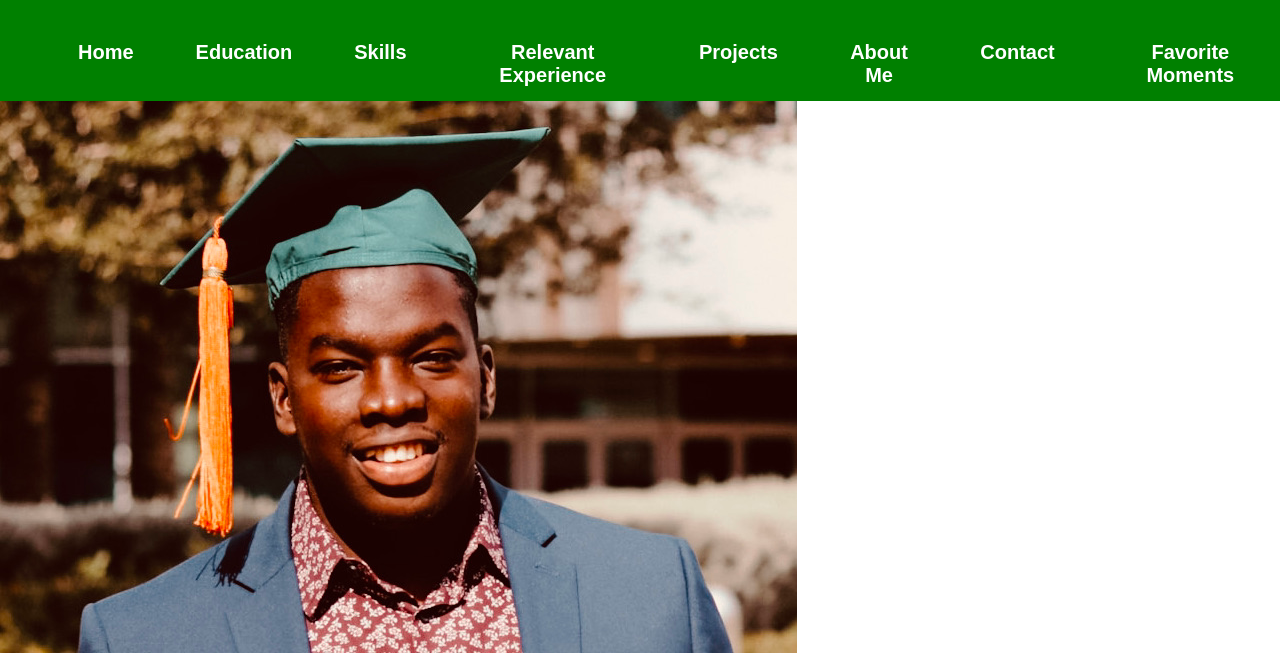
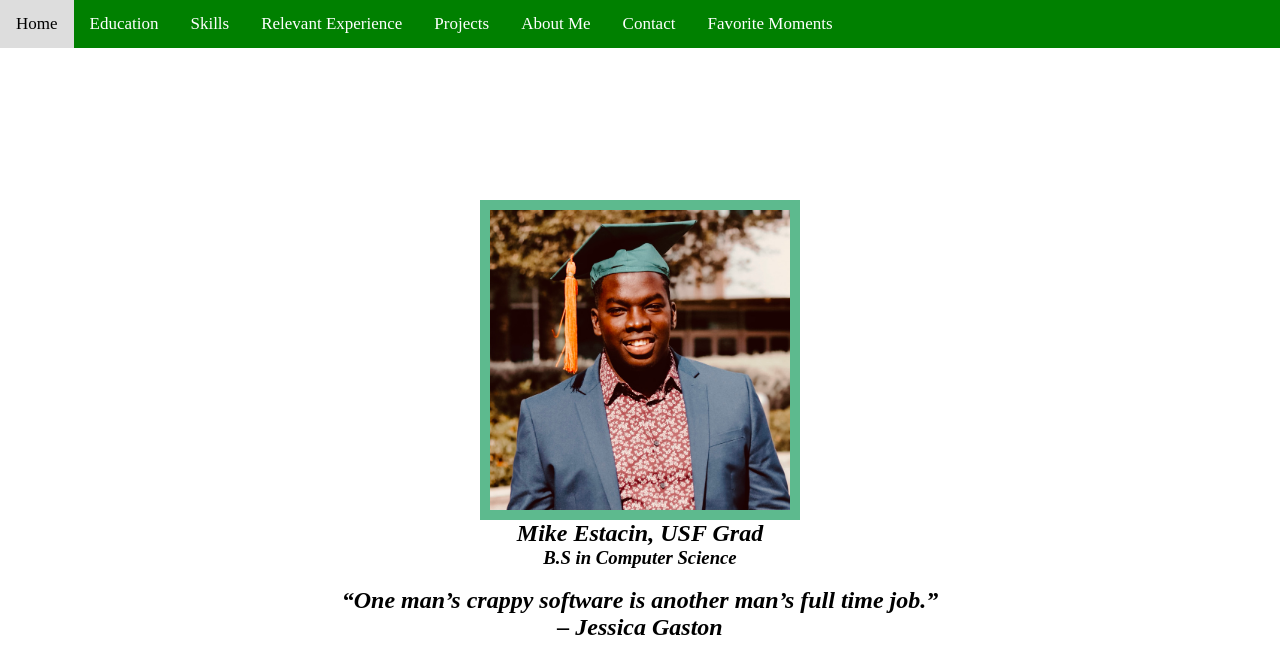
Before and after one commit to mikeEstacin/Resume, a plain HTML site: page index.html in a window 1280 px wide. Shown: the top 653 px of the page. Drawn offline with nearby package versions, Linux system fonts and the light colour scheme.

Commit message:
Add bio and quote to website

```diff
--- a/index.html
+++ b/index.html
@@ -1,31 +1,35 @@
 <!DOCTYPE html>
 <html lang ="en">
     <head>
-        <title>Webpage Design</title>
+        <title>Education</title>
         <link rel="stylesheet" href="style.css">
     </head>
     <body>
+        <div class="navbar">
+
+            <a href ="#home" target="self"> Home</a>
+            <a href ="education.html">Education</aref>
+            <a href ="#Skills">Skills</aref>
+            <a href ="#">Relevant Experience</a>
+            <a href ="#">Projects</a>
+            <a href ="#">About Me</a>
+            <a href ="#">Contact</a>
+            <a href ="#">Favorite Moments</a>
+    </div>
     <div class="main">
-            <div class="navbar">
-                <nav class="menu">
-                    <ul>
-                        <li><a href ="#home"> Home</aref></li>
-                        <li><a href ="#Education">Education</aref></li>
-                        <li><a href ="#Skills">Skills</aref></li>
-                        <li><a href ="#">Relevant Experience</aref></li>
-                        <li><a href ="#">Projects</aref></li>
-                        <li><a href ="#">About Me</aref></li>
-                        <li><a href ="#">Contact</aref></li>
-                        <li><a href ="#">Favorite Moments</aref></li>
 
-                    </ul>
-                </nav>
-            </div>
 
-            <section id = "Home">
+     <section id = "home">
             <img src = "Image/IMG_3580.JPG">
             <div class="bio">
-                <h4>Mike Estacin, BS Computer Science</h4>
+                <h2>Mike Estacin, <abbr title = "University of South Florida">USF</abbr> Grad
+                    <br>
+                </h2>
+                    <h3>B.S in Computer Science</h3>
+                <br>
+                <p>“One man’s crappy software is another man’s full time job.”<br>
+                – Jessica Gaston</p>
+                <br>
             </div>
             <div class="icon">
             <script type="module" src="https://unpkg.com/ionicons@5.5.2/dist/ionicons/ionicons.esm.js"></script>
@@ -42,9 +46,6 @@
 
         </div>
         </section>
-            <section id="#Education">
-                <h1>What am I doing wrong</h1>
-            </section>
     </div>
     </body>
 
--- a/style.css
+++ b/style.css
@@ -2,6 +2,29 @@
     margin: 0;
     padding: 0;
     text-decoration: none;
+}
+.navbar
+{
+    overflow: hidden;
+    background-color: green;
+    position: fixed;
+    top: 0;
+    width: 100%;
+}
+.navbar a
+{
+    float:left;
+    display: block;
+    text-align: center;
+    color: white;
+    padding: 14px 16px;
+    text-decoration: none;
+    font-size: 17px;
+}
+.navbar a:hover
+{
+    background-color: #ddd;
+    color: black;
 }
 .main{
     width: 100;
@@ -11,48 +34,7 @@
     height: 109vh;
     overflow:auto;
 }
-.menu
-{
-    background-color: green;
-    display: flex;
-    background-position: center;
-    background-size: cover;
-    float: left;
-    color:white;
-    text-align: center;
-    padding: 14px 16px;
-    text-decoration: none;
-    font-size: 17px;
-
-}
-ul
-{
-
-    display: flex;
-    justify-content: center;
-    align-items: justify;
-}
-ul li
-{
-    list-style:none;
-    margin-left: 62px;
-    margin-top: 27px;
-    font-size: 20px;
-}
-ul li a
-{
-    text-decoration:none;
-    color:white;
-    font-family: Arial;
-    font-weight: bold;
-    transition: 0.4s ease-in-out;
-}
-ul li a:hover
-{
-    text-decoration: none;
-    color :black;
-}
-main home img
+img
 {
     height: 300px;
     width: 300px;
@@ -71,6 +53,10 @@ main home img
     font-style: italic;
     text-align: center;
     text-decoration: none;
+}
+.bio p
+{
+    font-size: x-large;
 }
 .icon
 {
```
Also changed, not shown: education.html (added, +23 -0 lines). Lines whose indentation alone changed are shown as unchanged.
